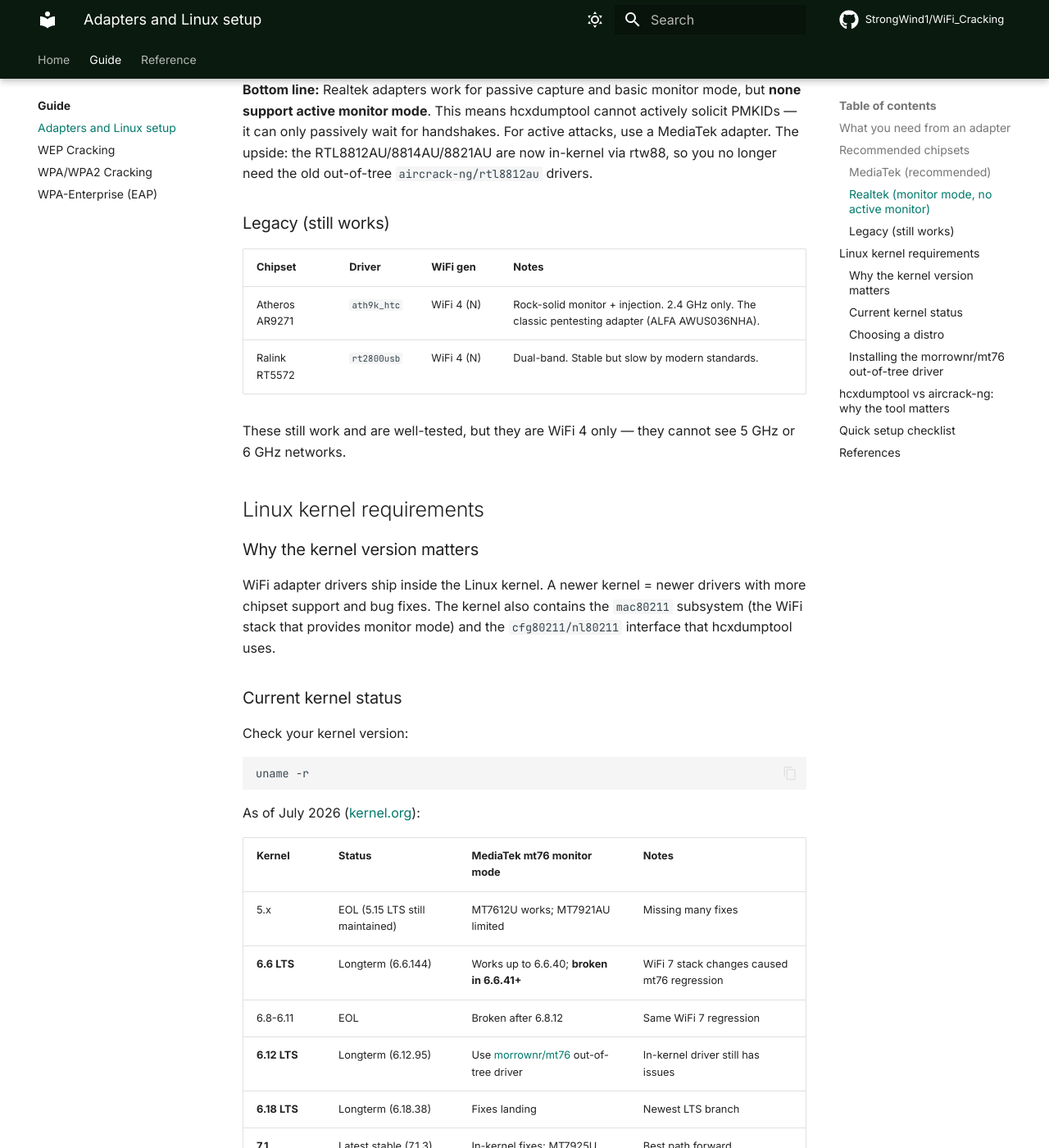
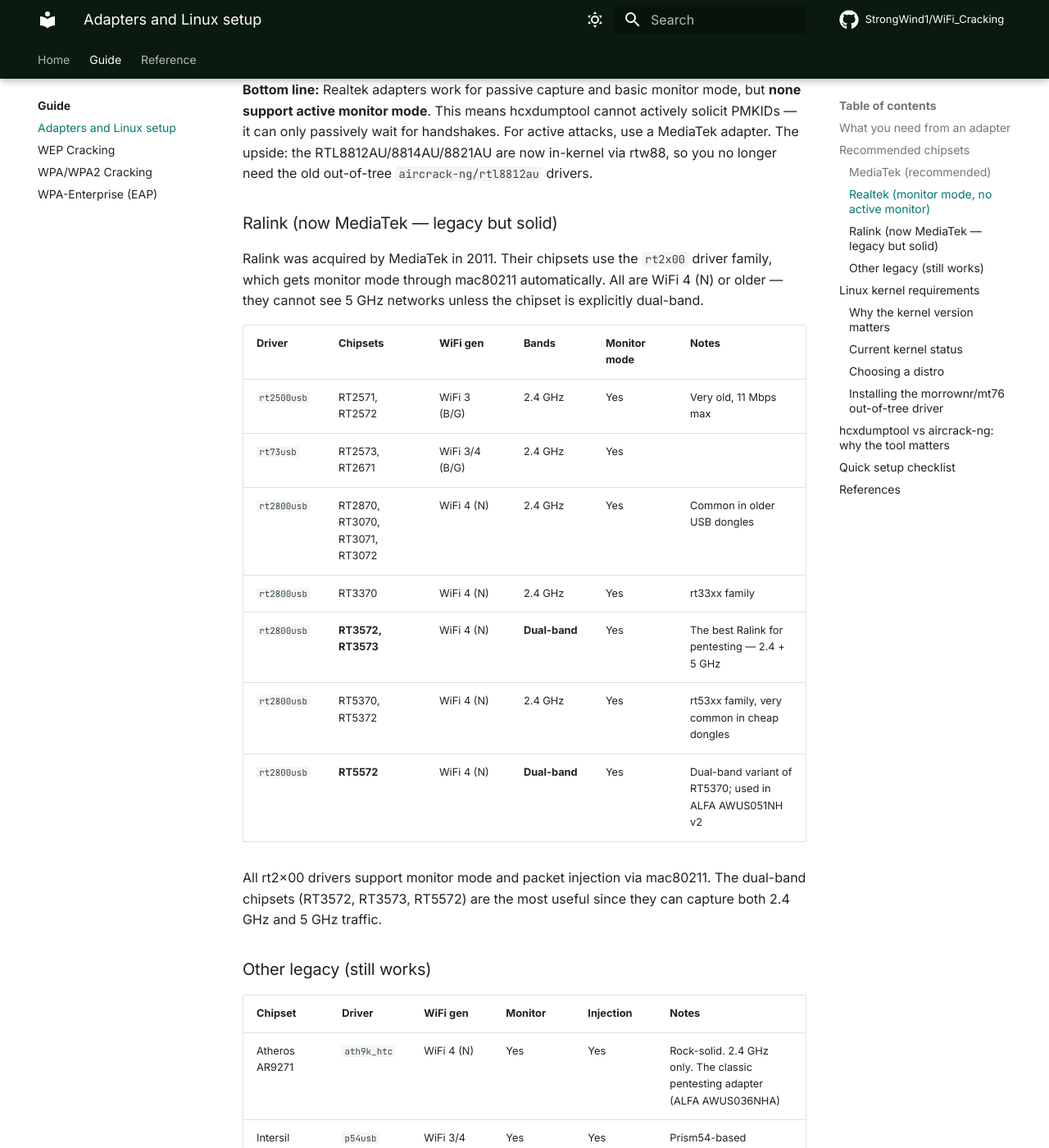
Before and after one commit to StrongWind1/WiFi_Cracking, an MkDocs documentation site: the page built from docs/guide/adapters.md, in a window 1280 px wide and 1400 px high, scrolled down 3088 px. Shown: the whole window at 82% size. Built offline with MkDocs 1.6.1 and Material for MkDocs 9.7.7, drawn with Linux system fonts in a browser that asks for light colours; comment, search, counter and statistics services are not loaded; some of the changed text lies outside the part shown.

Commit message:
docs: add complete Ralink chipset inventory to adapter guide
From kernel 7.1.3 rt2x00/rt2800usb source:
- rt2500usb: RT2571, RT2572 (WiFi 3)
- rt73usb: RT2573, RT2671 (WiFi 3/4)
- rt2800usb: RT2870, RT3070-RT3072, RT3370, RT3572-RT3573
  (dual-band), RT5370-RT5372, RT5572 (dual-band)
All support monitor mode via mac80211.
Highlighted RT3572/RT3573/RT5572 as best Ralink picks (dual-band).
Added Intersil p54usb and ZyDAS zd1211rw to legacy section.

```diff
--- a/docs/guide/adapters.md
+++ b/docs/guide/adapters.md
@@ -72,14 +72,31 @@ Realtek has three in-kernel driver families in kernel 7.1.3. All support basic m
 
 **Bottom line:** Realtek adapters work for passive capture and basic monitor mode, but **none support active monitor mode**. This means hcxdumptool cannot actively solicit PMKIDs — it can only passively wait for handshakes. For active attacks, use a MediaTek adapter. The upside: the RTL8812AU/8814AU/8821AU are now in-kernel via rtw88, so you no longer need the old out-of-tree `aircrack-ng/rtl8812au` drivers.
 
-### Legacy (still works)
+### Ralink (now MediaTek — legacy but solid)
 
-| Chipset | Driver | WiFi gen | Notes |
-|---|---|---|---|
-| Atheros AR9271 | `ath9k_htc` | WiFi 4 (N) | Rock-solid monitor + injection. 2.4 GHz only. The classic pentesting adapter (ALFA AWUS036NHA). |
-| Ralink RT5572 | `rt2800usb` | WiFi 4 (N) | Dual-band. Stable but slow by modern standards. |
+Ralink was acquired by MediaTek in 2011. Their chipsets use the `rt2x00` driver family, which gets monitor mode through mac80211 automatically. All are WiFi 4 (N) or older — they cannot see 5 GHz networks unless the chipset is explicitly dual-band.
 
-These still work and are well-tested, but they are WiFi 4 only — they cannot see 5 GHz or 6 GHz networks.
+| Driver | Chipsets | WiFi gen | Bands | Monitor mode | Notes |
+|---|---|---|---|---|---|
+| `rt2500usb` | RT2571, RT2572 | WiFi 3 (B/G) | 2.4 GHz | Yes | Very old, 11 Mbps max |
+| `rt73usb` | RT2573, RT2671 | WiFi 3/4 (B/G) | 2.4 GHz | Yes | |
+| `rt2800usb` | RT2870, RT3070, RT3071, RT3072 | WiFi 4 (N) | 2.4 GHz | Yes | Common in older USB dongles |
+| `rt2800usb` | RT3370 | WiFi 4 (N) | 2.4 GHz | Yes | rt33xx family |
+| `rt2800usb` | **RT3572, RT3573** | WiFi 4 (N) | **Dual-band** | Yes | The best Ralink for pentesting — 2.4 + 5 GHz |
+| `rt2800usb` | RT5370, RT5372 | WiFi 4 (N) | 2.4 GHz | Yes | rt53xx family, very common in cheap dongles |
+| `rt2800usb` | **RT5572** | WiFi 4 (N) | **Dual-band** | Yes | Dual-band variant of RT5370; used in ALFA AWUS051NH v2 |
+
+All rt2x00 drivers support monitor mode and packet injection via mac80211. The dual-band chipsets (RT3572, RT3573, RT5572) are the most useful since they can capture both 2.4 GHz and 5 GHz traffic.
+
+### Other legacy (still works)
+
+| Chipset | Driver | WiFi gen | Monitor | Injection | Notes |
+|---|---|---|---|---|---|
+| Atheros AR9271 | `ath9k_htc` | WiFi 4 (N) | Yes | Yes | Rock-solid. 2.4 GHz only. The classic pentesting adapter (ALFA AWUS036NHA) |
+| Intersil ISL38xx | `p54usb` | WiFi 3/4 | Yes | Yes | Prism54-based |
+| ZyDAS ZD1211/B | `zd1211rw` | WiFi 3 | Yes | Limited | Very old, mostly historical |
+
+These still work and are well-tested, but they are WiFi 4 or older — they cannot see 5 GHz or 6 GHz networks.
 
 ## Linux kernel requirements
 
```
